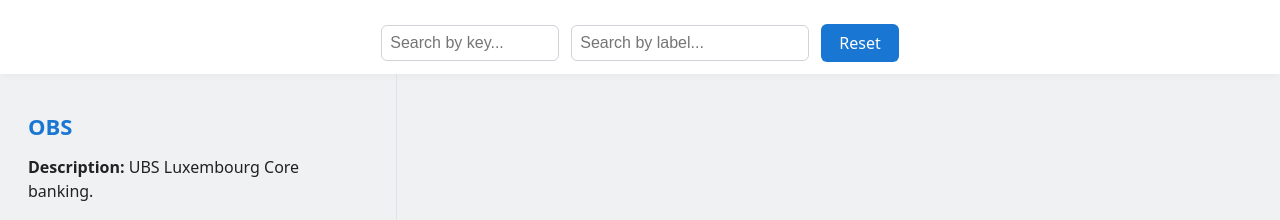
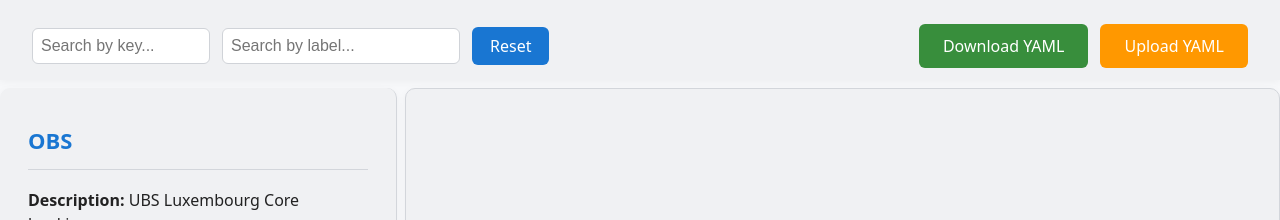
Before and after one commit to ionbeat/lab, a React (Vite) app: page / in a window 1280 px wide. Shown: the top 220 px of the page. Built offline with nearby package versions, Linux system fonts and the light colour scheme.

Commit message:
Alpha version 1.0

```diff
--- a/src/StarGraph.tsx
+++ b/src/StarGraph.tsx
@@ -1,6 +1,7 @@
 import React, { useEffect, useState, useRef } from "react";
 import CytoscapeComponent from "react-cytoscapejs";
 import { loadGraphYaml } from "./graphLoader";
+import yaml from "js-yaml";
 
 const CYTO_LAYOUT = {
   name: "preset",
@@ -64,17 +65,19 @@
   const cyRef = useRef<any>(null);
   const [centerNodeKey, setCenterNodeKey] = useState<string | null>(null);
   const [rootKey, setRootKey] = useState<string | null>(null);
+  const [uploadedYaml, setUploadedYaml] = useState<string | null>(null);
+  const [noMatch, setNoMatch] = useState(false);
 
   // Load YAML and build star graph
   useEffect(() => {
     loadGraphYaml().then(({ nodes, edges }) => {
       let center: any = nodes[0];
-      // If rootKey is set (from double-click), use it as center
+      let found = true;
       if (rootKey) {
-        const found = nodes.find(n => n.key === rootKey);
-        if (found) center = found;
+        const f = nodes.find(n => n.key === rootKey);
+        if (f) center = f;
+        else found = false;
       } else if (searchKey || searchLabel) {
-        // If search, find match
         const match = nodes.find(n => {
           const keyMatch = searchKey && n.key.toLowerCase() === searchKey.toLowerCase();
           const labelMatch = searchLabel && n.label && n.label.toLowerCase().includes(searchLabel.toLowerCase());
@@ -84,6 +87,16 @@
           return false;
         });
         if (match) center = match;
+        else found = false;
+      }
+      setNoMatch(!found);
+      if (!found) {
+        setElements([]);
+        setInfo(null);
+        setCenterNodeKey(null);
+        setSelected(null);
+        setLoading(false);
+        return;
       }
       setCenterNodeKey(center.key);
       const neighbors = edges
@@ -165,13 +178,113 @@
     }
   };
 
+  // Download current graph as YAML
+  const handleDownloadYaml = async () => {
+    // Use the latest loaded YAML if available, else reconstruct from elements
+    let graphData;
+    if (elements.length > 0) {
+      // Reconstruct nodes and edges from elements
+      const nodes = elements.filter(e => e.data && e.data.id && !e.data.source).map(e => ({
+        key: e.data.key,
+        label: e.data.label,
+        description: e.data.description,
+      }));
+      const edges = elements.filter(e => e.data && e.data.source && e.data.target).map(e => ({
+        source: e.data.source,
+        target: e.data.target,
+      }));
+      graphData = { nodes, edges };
+    } else {
+      graphData = await loadGraphYaml();
+    }
+    const yamlStr = yaml.dump(graphData);
+    const blob = new Blob([yamlStr], { type: "text/yaml" });
+    const url = URL.createObjectURL(blob);
+    const a = document.createElement("a");
+    a.href = url;
+    a.download = "graph.yaml";
+    document.body.appendChild(a);
+    a.click();
+    document.body.removeChild(a);
+    URL.revokeObjectURL(url);
+  };
+
+  // Upload new YAML file
+  const handleUploadYaml = (e: React.ChangeEvent<HTMLInputElement>) => {
+    const file = e.target.files && e.target.files[0];
+    if (!file) return;
+    const reader = new FileReader();
+    reader.onload = evt => {
+      const text = evt.target?.result as string;
+      try {
+        const parsed = yaml.load(text) as { nodes: any[]; edges: any[] };
+        // Replace the graph with uploaded YAML
+        setRootKey(null);
+        setSearchKey("");
+        setSearchLabel("");
+        setElements([]); // clear first
+        setTimeout(() => {
+          setElements([]); // ensure clear
+          setUploadedYaml(text); // trigger reload
+        }, 0);
+      } catch (err) {
+        alert("Invalid YAML file");
+      }
+    };
+    reader.readAsText(file);
+  };
+
+  // If uploadedYaml changes, reload the graph from it
+  useEffect(() => {
+    if (!uploadedYaml) return;
+    try {
+      const parsed = yaml.load(uploadedYaml) as { nodes: any[]; edges: any[] };
+      let center = parsed.nodes[0];
+      setCenterNodeKey(center.key);
+      const neighbors = parsed.edges
+        .filter(e => e.source === center.key || e.target === center.key)
+        .map(e => (e.source === center.key ? e.target : e.source));
+      const R = 250;
+      const angleStep = (2 * Math.PI) / Math.max(1, neighbors.length);
+      const cyNodes = [
+        {
+          data: { ...center, id: center.key, size: center.size ?? 1, color: center.color ?? "#1976d2" },
+          position: { x: 0, y: 0 },
+        },
+        ...neighbors.map((key, i) => {
+          const n = parsed.nodes.find((n: any) => n.key === key);
+          const pos = polarToXY(0, 0, R, i * angleStep);
+          return {
+            data: { ...n, id: n.key, size: n.size ?? 1, color: n.color ?? "#388e3c" },
+            position: pos,
+          };
+        }),
+      ];
+      const cyEdges = neighbors.map(key => {
+        return {
+          data: {
+            id: `${center.key}-${key}`,
+            source: center.key,
+            target: key,
+          },
+        };
+      });
+      setElements([...cyNodes, ...cyEdges]);
+      setLoading(false);
+      setSelected(center.key);
+      setInfo(center);
+    } catch (err) {
+      alert("Invalid YAML file");
+    }
+  }, [uploadedYaml]);
+
   if (loading) return <div>Loading graph...</div>;
 
   return (
     <div style={{ width: "100vw", height: "100vh", background: "#f7f8fa", display: "flex", flexDirection: "column" }}>
       {/* Top: Search Bar */}
-      <div style={{ width: "100%", padding: "24px 0 12px 0", background: "#fff", boxShadow: "0 2px 8px rgba(0,0,0,0.04)", display: "flex", justifyContent: "center", alignItems: "center", zIndex: 10 }}>
-        <div style={{ display: "flex", gap: 12, alignItems: "center" }}>
+      <div style={{ width: "100%", padding: "24px 0 12px 0", background: "#f0f1f3", boxShadow: "0 2px 8px rgba(0,0,0,0.04)", display: "flex", justifyContent: "space-between", alignItems: "center", zIndex: 10, marginBottom: 8 }}>
+        <div style={{ display: "flex", gap: 12, alignItems: "center", marginLeft: 32 }}>
           <input
             type="text"
             placeholder="Search by key..."
@@ -188,14 +301,22 @@
           />
           <button onClick={() => { setSearchKey(""); setSearchLabel(""); }} style={{ padding: "8px 18px", fontSize: 16, borderRadius: 6, border: "none", background: "#1976d2", color: "#fff", fontWeight: 500, cursor: "pointer" }}>Reset</button>
         </div>
+        <div style={{ display: "flex", gap: 12, alignItems: "center", marginRight: 32 }}>
+          <button onClick={handleDownloadYaml} style={{ height: 44, padding: "0 24px", fontSize: 16, borderRadius: 6, border: "none", background: "#388e3c", color: "#fff", fontWeight: 500, cursor: "pointer", display: "flex", alignItems: "center" }}>Download YAML</button>
+          <label style={{ height: 44, padding: "0 24px", fontSize: 16, borderRadius: 6, border: "none", background: "#ff9800", color: "#fff", fontWeight: 500, cursor: "pointer", display: "flex", alignItems: "center" }}>
+            Upload YAML
+            <input type="file" accept=".yaml,.yml" style={{ display: "none" }} onChange={handleUploadYaml} />
+          </label>
+        </div>
       </div>
       {/* Bottom: Detail + Graph */}
-      <div style={{ flex: 1, display: "flex", flexDirection: "row", minHeight: 0 }}>
+      <div style={{ flex: 1, display: "flex", flexDirection: "row", minHeight: 0, gap: 4 }}>
         {/* Detail Panel */}
-        <div style={{ width: 340, background: "#f0f1f3", borderRight: "1.5px solid #e0e3e8", padding: "36px 28px", display: "flex", flexDirection: "column", justifyContent: "flex-start", minHeight: 0 }}>
+        <div style={{ width: 340, background: "#f0f1f3", borderRight: "1.5px solid #d3d6db", padding: "36px 28px", display: "flex", flexDirection: "column", justifyContent: "flex-start", minHeight: 0, borderRadius: 10, boxShadow: "0 2px 8px rgba(0,0,0,0.04)", marginRight: 4 }}>
           {info ? (
             <>
               <div style={{ fontWeight: 700, fontSize: 22, color: "#1976d2", marginBottom: 12 }}>{info.label}</div>
+              <div style={{ borderBottom: "1.5px solid #d3d6db", marginBottom: 18 }}></div>
               <div style={{ color: "#222", fontSize: 16, marginBottom: 18 }}><strong>Description:</strong> {info.description}</div>
               <div style={{ color: "#444", fontSize: 15 }}><strong>Key:</strong> {info.key}</div>
             </>
@@ -204,7 +325,13 @@
           )}
         </div>
         {/* Graph Panel */}
-        <div style={{ flex: 1, minWidth: 0, display: "flex", alignItems: "center", justifyContent: "center", background: "#f0f1f3" }}>
+        <div style={{ flex: 1, minWidth: 0, display: "flex", alignItems: "center", justifyContent: "center", background: "#f0f1f3", position: "relative", borderRadius: 10, boxShadow: "0 2px 8px rgba(0,0,0,0.04)", border: "1.5px solid #d3d6db" }}>
+          {noMatch ? (
+            <div style={{ position: "absolute", left: 0, top: 0, width: "100%", height: "100%", display: "flex", alignItems: "center", justifyContent: "center", zIndex: 10 }}>
+              <span style={{ fontSize: 38, color: "#bbb", fontWeight: 600, letterSpacing: 1 }}>No application found</span>
+            </div>
+          ) : null}
+          {!noMatch && (
             <CytoscapeComponent
               elements={elements}
               style={{ width: "100%", height: "100%" }}
@@ -215,6 +342,7 @@
                 cy.on("tap", handleTap);
               }}
             />
+          )}
         </div>
       </div>
     </div>
```
Lines whose indentation alone changed are shown as unchanged.
